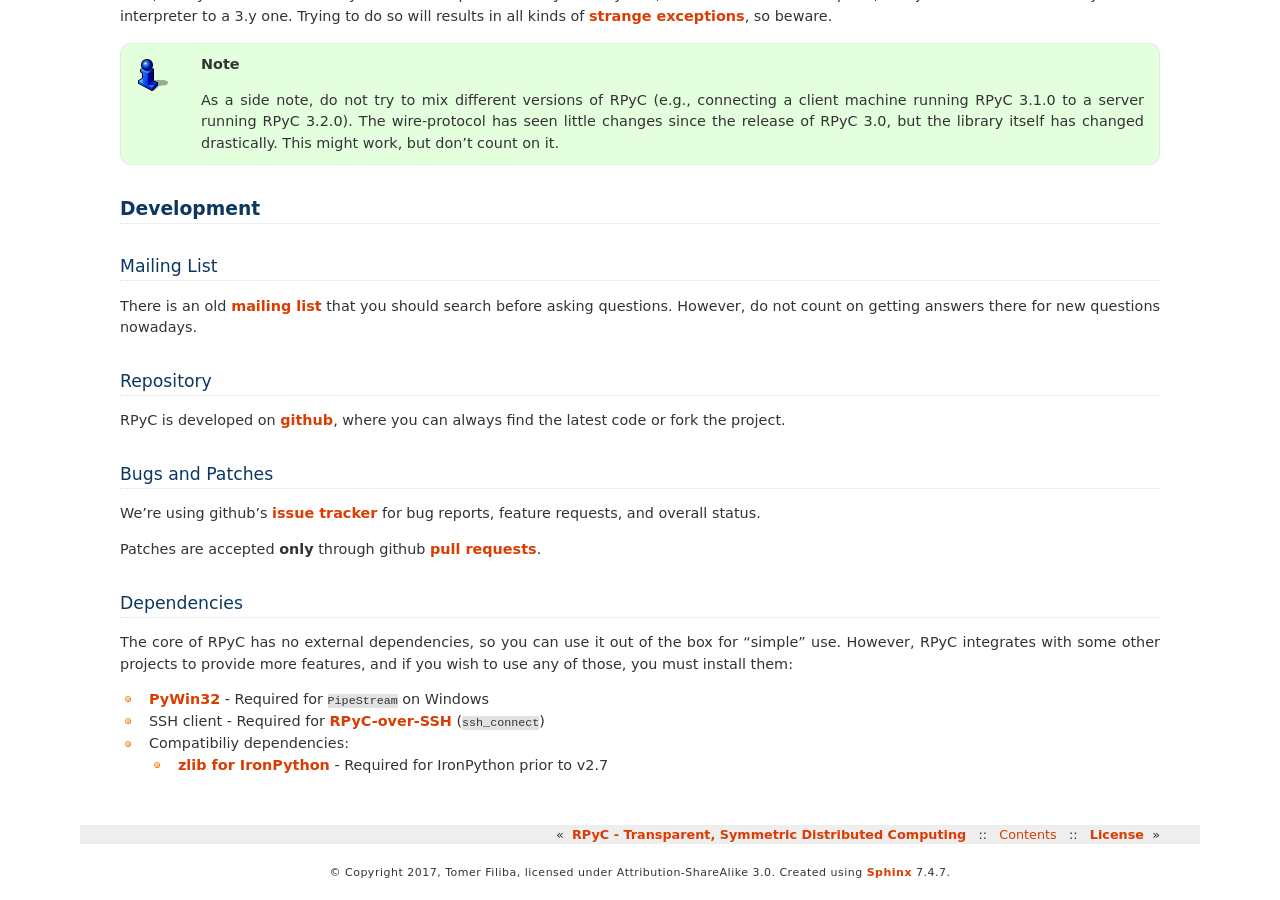
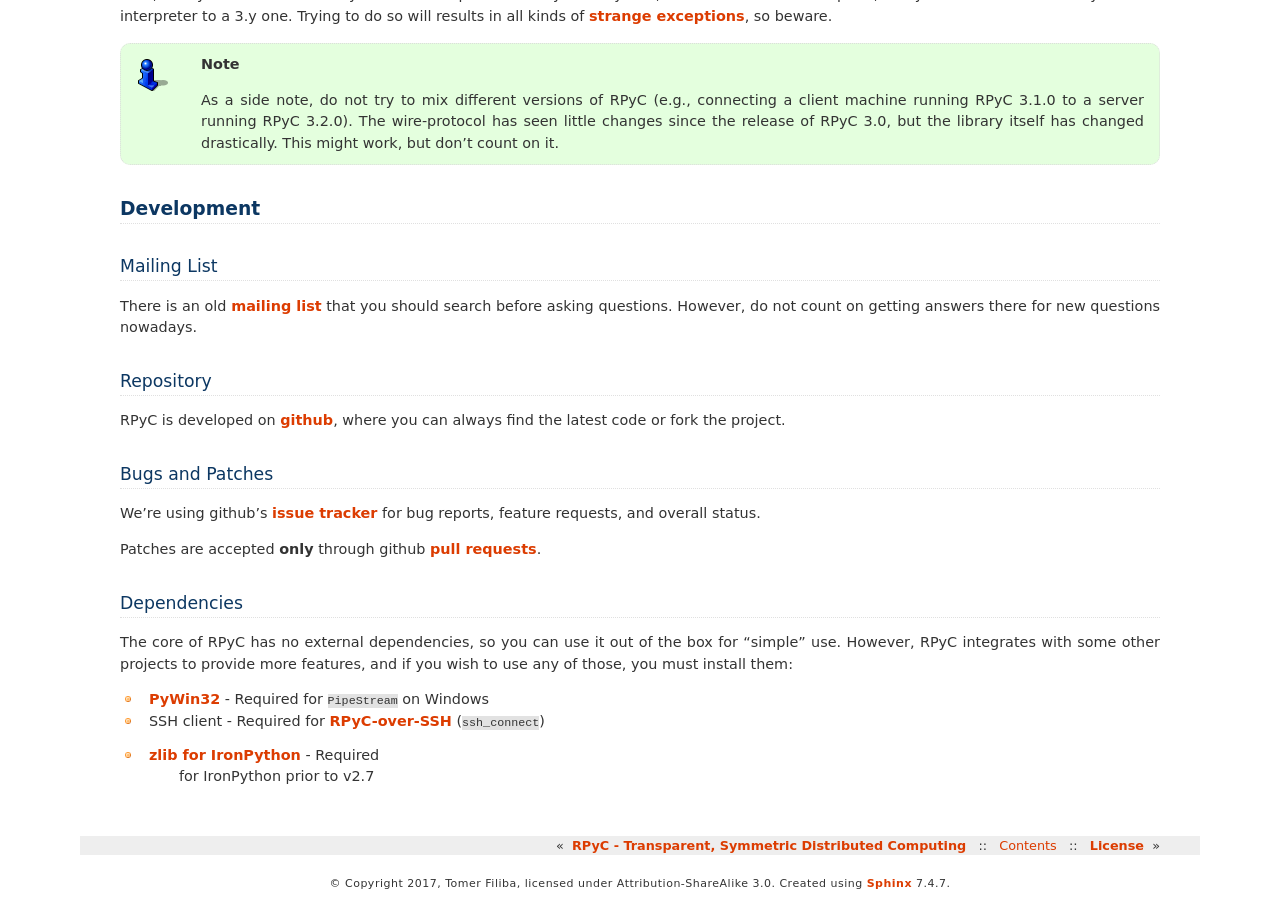
Before and after one commit to tomerfiliba-org/rpyc, a Sphinx documentation site: the page built from docs/install.rst, in a window 1280 px wide and 900 px high, scrolled down 736 px. Built offline with Sphinx 7.4.7, drawn with Linux system fonts in a browser that asks for light colours.

```diff
--- a/docs/install.rst
+++ b/docs/install.rst
@@ -94,7 +94,5 @@ them:
 
 * SSH client - Required for :ref:`RPyC-over-SSH <ssh-tunneling>` (``ssh_connect``)
 
-* Compatibiliy dependencies:
-
-  * `zlib for IronPython <https://bitbucket.org/jdhardy/ironpythonzlib>`_ - Required
+* `zlib for IronPython <https://bitbucket.org/jdhardy/ironpythonzlib>`_ - Required
     for IronPython prior to v2.7
```
